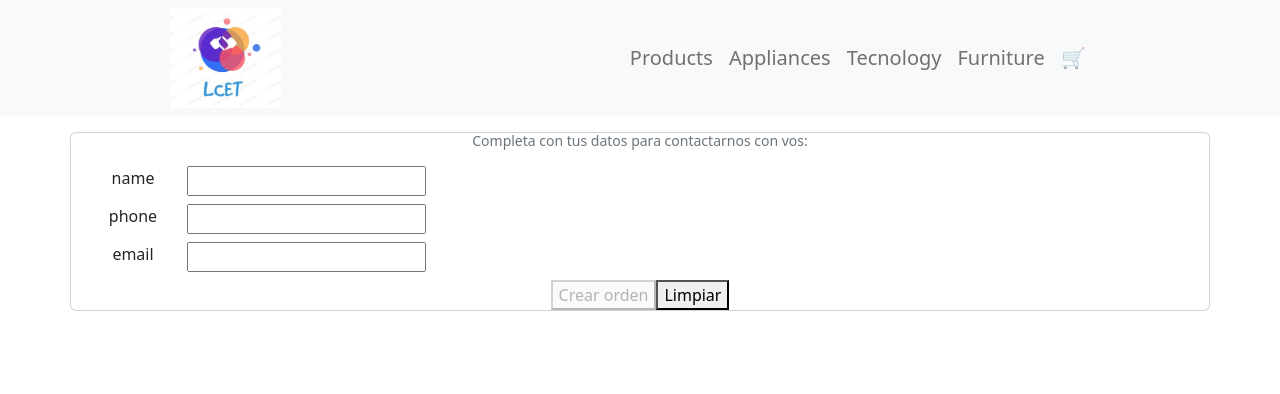
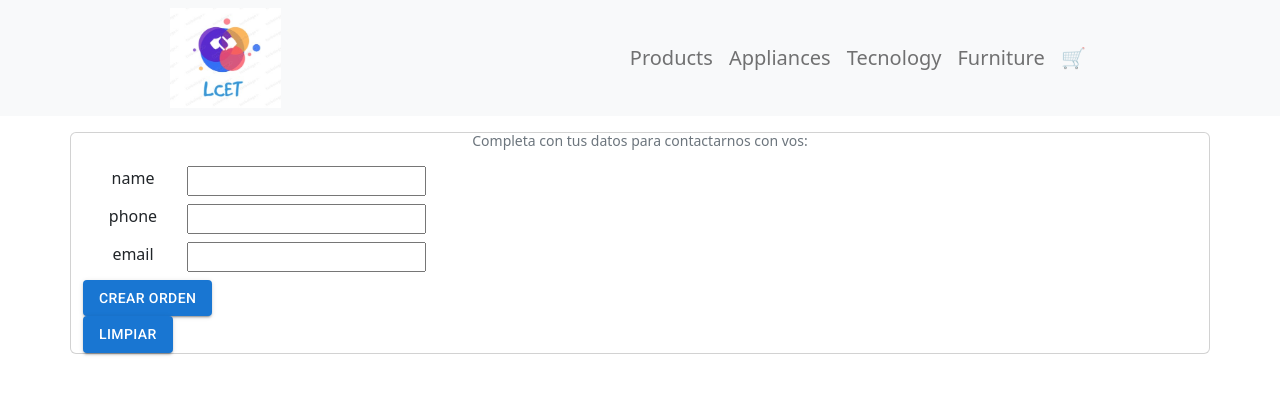
Before and after one commit to Sacro93/Third_Project_ReactJs, a React (Create React App) app: page /form in a window 1280 px wide. Shown: the top 394 px of the page. Built offline with nearby package versions, Linux system fonts and the light colour scheme.

Commit message:
estetica 2

```diff
--- a/src/App.js
+++ b/src/App.js
@@ -24,7 +24,7 @@ function App() {
                 path="/detail/:idArticle"
                 element={<ItemDetailContainer />}
               />
-              <Route path="/form" element={<FormData/>}/>
+              <Route path="/form" element={<FormData  />}/>
               <Route
                 path="/category/:categoryid"
                 element={<ItemListcontainer />}
@@ -32,7 +32,7 @@ function App() {
               <Route path="/cart" element={<CartContainer />} />
               <Route path="*" element={<PageNotFound />} />
               <Route path="/gracias/:orderid" element={<h1>Gracias por tu compra</h1>}/>
-              //ver con useParams llamar al id del producto que compro mostrando la info
+
             </Routes>
           </CartProvider>
         </BrowserRouter>
--- a/src/components/Cart/CartContainer.jsx
+++ b/src/components/Cart/CartContainer.jsx
@@ -130,6 +130,10 @@ function CartContainer() {
                     <span className="lead fw-normal">${getTotalPriceInCart()}</span>
 
                   </p>
+                  <p className="mb-0 me-5 d-flex align-items-center">
+                  <ButtonAction  onClick={() => clear()}>Borrar carrito</ButtonAction>
+
+                  </p>
                 </div>
 
               </div>
@@ -149,12 +153,10 @@ function CartContainer() {
                 }
               })
             ) : (
-              <div className="container h-100 me-2 d-flex justify-content-end gap-3">
-              <br />
-              <ButtonAction  onClick={() => clear()}>Borrar carrito</ButtonAction>
-              <NavItem to="/Form">
-              <ButtonAction>Caja</ButtonAction>
-            </NavItem>
+              <div className="container h-100 me-2 d-flex justify-contentcenter-end gap-3">
+
+              <hr />
+             <FormCheckout onCheckout={handleCheckout} />
             </div>
 
 
--- a/src/components/Forms/FormData.jsx
+++ b/src/components/Forms/FormData.jsx
@@ -1,4 +1,5 @@
 import React, { useState } from "react";
+import ButtonAction from "../button/Button";
 
 
 function InputForm(props) {
@@ -61,17 +62,17 @@ export default function FormCheckout(props) {
 
         ))}
         <div>
-        <button
+        <ButtonAction
           onClick={(evt) => props.onCheckout(evt, userData)}
           disabled={formIsInvalid()}
           type="submit"
         >
           Crear orden
-        </button>
+        </ButtonAction>
 
-        <button onClick={() => setUserData({ name: "", email: "", phone: "" })}>
+        <ButtonAction onClick={() => setUserData({ name: "", email: "", phone: "" })}>
           Limpiar
-        </button>
+        </ButtonAction>
         </div>
         </div>
         </div>
```
